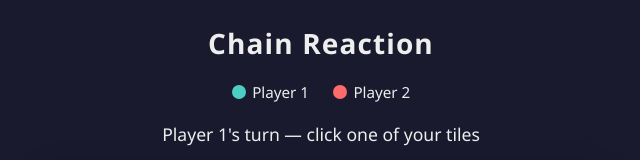
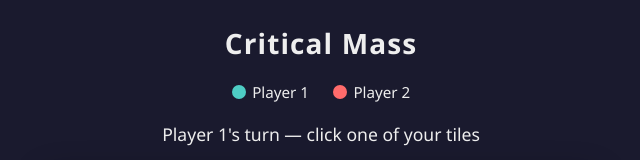
Before and after one commit to Voltrexium/dot-game, a plain HTML site: page index.html in a window 1280 px wide. Shown: the top 160 px of the page, without its empty margins (319-959 px from the left). Drawn offline with Linux system fonts and the light colour scheme.

Commit message:
name update

```diff
--- a/index.html
+++ b/index.html
@@ -3,7 +3,7 @@
 <head>
   <meta charset="UTF-8">
   <meta name="viewport" content="width=device-width, initial-scale=1.0">
-  <title>Chain Reaction</title>
+  <title>Critical Mass</title>
   <style>
     * {
       box-sizing: border-box;
@@ -113,7 +113,7 @@
   </style>
 </head>
 <body>
-  <h1>Chain Reaction</h1>
+  <h1>Critical Mass</h1>
 
   <div class="legend">
     <span><span class="swatch p1"></span> Player 1</span>
```
